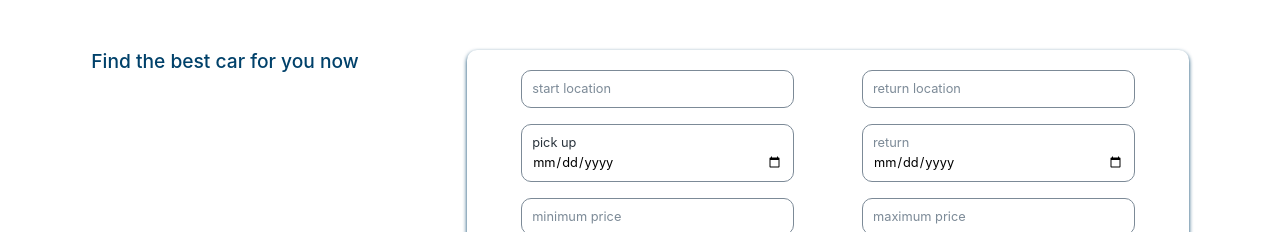
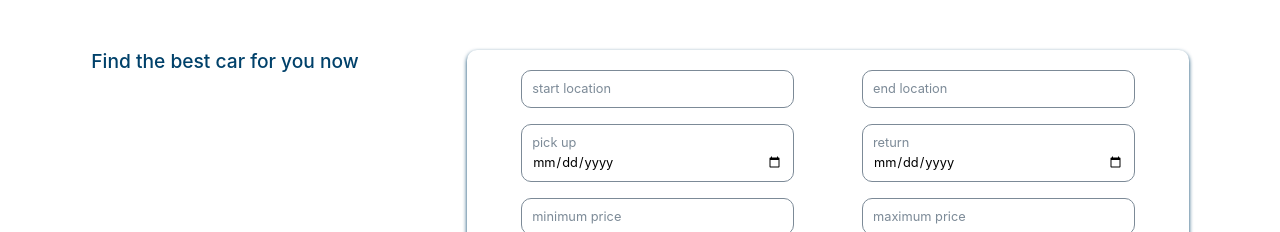
Before and after one commit to Bukabuka321/team-3-hackathon-project, a Next.js app: page / in a window 1280 px wide. Shown: the part 519-751 px from the top of the page. Built offline with nearby package versions, Linux system fonts and the light colour scheme.

Commit message:
changed names of fields in searchForm

```diff
--- a/components/searchCarForm.jsx
+++ b/components/searchCarForm.jsx
@@ -10,7 +10,7 @@
           <input type="text" placeholder="start location" required />
         </FormGroup>
         <FormGroup className={styles.form_group}>
-          <input type="text" placeholder="return location" required />
+          <input type="text" placeholder="end location" required />
         </FormGroup>
         <FormGroup className={styles.form_group}>
           <input className={styles.pick_up_date} type="date" required />
--- a/styles/search_car_form.module.css
+++ b/styles/search_car_form.module.css
@@ -19,7 +19,7 @@
 .pick_up_date::before {
   content: "pick up";
   margin-right: 0.2rem;
-  color: #29333c;
+  color: #7c8a97;
 }
 .return_date::before {
   content: "return";
```
